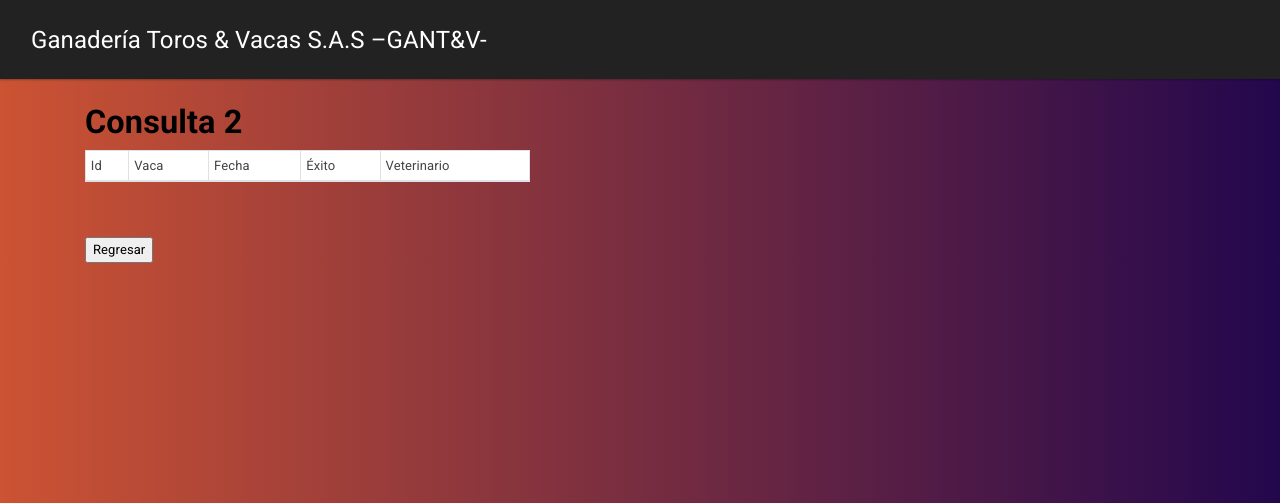
After one commit to karou1182001/FinalBDGANT-V, a Flask app: page /consulta_2 in a window 1280 px wide. The commit adds this page. Shown: the top 503 px of the page. Run offline with Flask 2, Linux system fonts and the light colour scheme; data that the repository does not hold is empty.

Commit message:
consulta 1 lista y 2 adelantada

```diff
--- a/ganaderiaApp/App.py
+++ b/ganaderiaApp/App.py
@@ -1,6 +1,7 @@
 #Librerías
 from flask import Flask, render_template, request, redirect, url_for, flash
 import CUBRIDdb
+import numpy as np
 
 app = Flask(__name__)
 
@@ -41,6 +42,34 @@ def clientes():
 def veterinarios():
     return render_template("veterinarios.html")
 
+@app.route("/consulta_1")
+def consulta_1():
+    #Consulta para listar las pajillas y ver el  código de las
+    #vacas y toros asociados
+    cur.execute('SELECT pajilla.id_pajilla, pajilla.fecha_embase, pajilla.toro, pajilla.empleado_en, pajilla.vendido_en, inseminacion.vaca FROM pajilla CROSS JOIN inseminacion WHERE pajilla.empleado_en= inseminacion.cod_inseminacion')
+    datos = cur.fetchall()
+
+    for dato in datos:
+        if dato[4]==0:
+            dato[4]= "No vendido"
+        if dato[5]==0:
+            dato[5]= "No aplica"
+
+    #Eliminamos la fila 0 solo por cuestión de estética, ya que esta fila representa datos nulos
+    #En axis se especifica que se quiere eliminar una fila o columna
+    datos=np.delete(datos, 0 , axis=0)
+    return render_template('consulta_1.html', datos = datos)
+
+@app.route("/consulta_2")
+def consulta_2():
+    #Consulta de las vacas de las vacas que han sido inseminadas con información asociada,
+    #con una opción que permita ver cuáles quedaron embarazadas y opción para ver su estado
+    #de inseminación
+    cur.execute('SELECT * FROM inseminacion ORDER BY cod_inseminacion ASC')
+    datos = cur.fetchall()
+    return render_template('consulta_2.html', datos = datos)
+
+
 #----------PONER AQUÍ LAS CONSULTAS---------
 
 #Se conecta por el puerto 3000
--- /dev/null
+++ b/ganaderiaApp/templates/consulta_2.html
@@ -0,0 +1,38 @@
+<!--Heredamos el diseño de todo lo que se haga en layout-->
+{% extends 'layout.html' %}
+
+{% block body %}
+<h1 style="color:rgb(0, 0, 0)"><b>Consulta 2</b></h1>
+    <div class="row">
+        <div class="col-md-5">
+            <table class="table table-striped table-bordered bg-white table-sm">
+                <thead>
+                    <tr>
+                        <td>Id</td>
+                        <td>Vaca</td>
+                        <td>Fecha</td>
+                        <td>Éxito</td>
+                        <td>Veterinario</td>
+                    </tr>
+                </thead>
+                <tbody>
+                    {% for data in datos %}
+                    <tr>
+                        <td>{{data.0}}</td>
+                        <td>{{data.1}}</td>
+                        <td>{{data.2}}</td>
+                        <td>{{data.3}}</td>
+                        <td>{{data.4}}</td>
+                    </tr>
+                    {% endfor%}
+                </tbody>
+            </table>
+
+            <br>
+            <br>
+            <form action="http://localhost:3000/">
+                <input type="submit" value="Regresar">
+            </form>
+            </div>
+    </div>
+{% endblock %}
--- a/ganaderiaApp/templates/index.html
+++ b/ganaderiaApp/templates/index.html
@@ -30,6 +30,10 @@
             </ul>
             <br>
         <li style="color: black; font-family: Arial, Helvetica, sans-serif; font-size: large;">CONSULTAS</li>
+        <ul style="color: black">
+            <li style="color: black;"><a href="http://localhost:3000/consulta_1">Listar pajillas</a></li>
+            <li style="color: black;"><a href="http://localhost:3000/consulta_2">Información sobre inseminaciones</a></li>
+        </ul>
     </ol>
 
 {% endblock %}
```
Also changed, not shown: ganaderiaApp/templates/consulta_1.html (added, +40 -0 lines).
